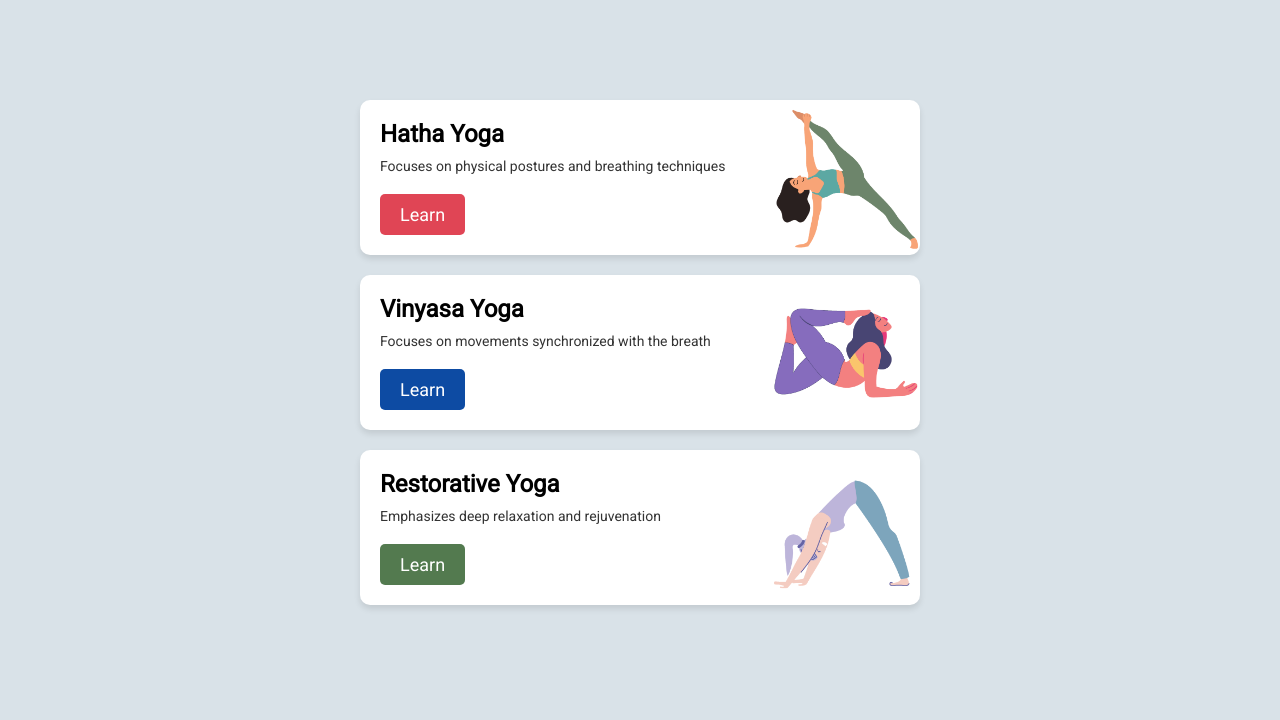
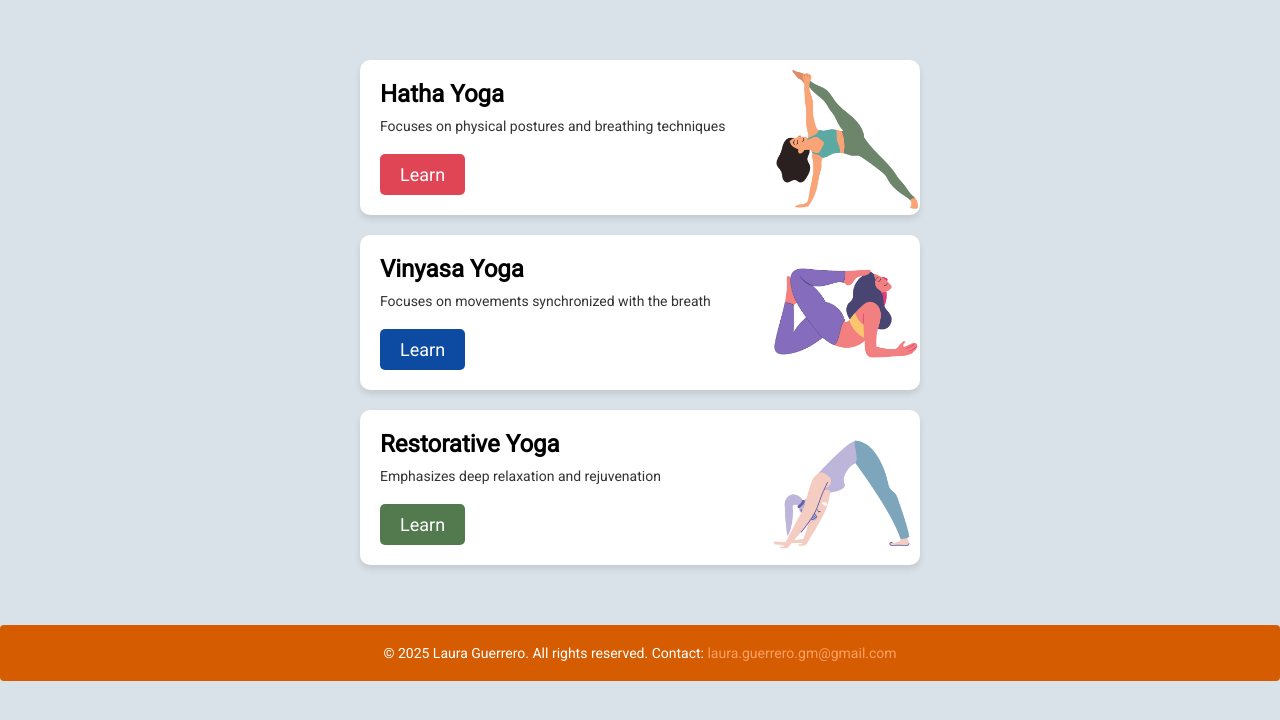
Before and after one commit to lau-guerrero/webd168, a plain HTML site: page lesson03/index.html in a window 1280 px wide. Drawn offline with Linux system fonts and the light colour scheme.

Commit message:
Add files via upload

```diff
--- a/lesson03/index.html
+++ b/lesson03/index.html
@@ -33,5 +33,14 @@
         <a href="#">Learn</a>
       </div>
     </div>
+
+    <footer>
+      <div class="copyright-text">
+        © 2025 Laura Guerrero. All rights reserved. Contact:
+        <a href="mailto:laura.guerrero.gm@gmail.com" class="email-link"
+          >laura.guerrero.gm@gmail.com</a
+        >
+      </div>
+    </footer>
   </body>
 </html>
--- a/lesson03/styles.css
+++ b/lesson03/styles.css
@@ -11,7 +11,7 @@ body {
 
 .container {
     max-width: 600px;
-    margin: 100px auto;
+    margin: 60px auto;
     padding: 0 20px;
 }
 
@@ -70,3 +70,26 @@ body {
 .card a:hover {
     opacity: 0.9;
 }
+
+
+footer {
+    background-color: #d55c00;
+    padding: 20px;
+    border-radius: 4px;
+}
+
+.copyright-text {
+    font-size: 14px;
+    color: #fff;
+    text-align: center;
+}
+
+.email-link {
+    color: rgb(255, 160, 101);
+    text-decoration: none;
+    border-bottom: 1px solid transparent;
+}
+
+.email-link:hover {
+    border-bottom-color: currentColor;
+}
```
